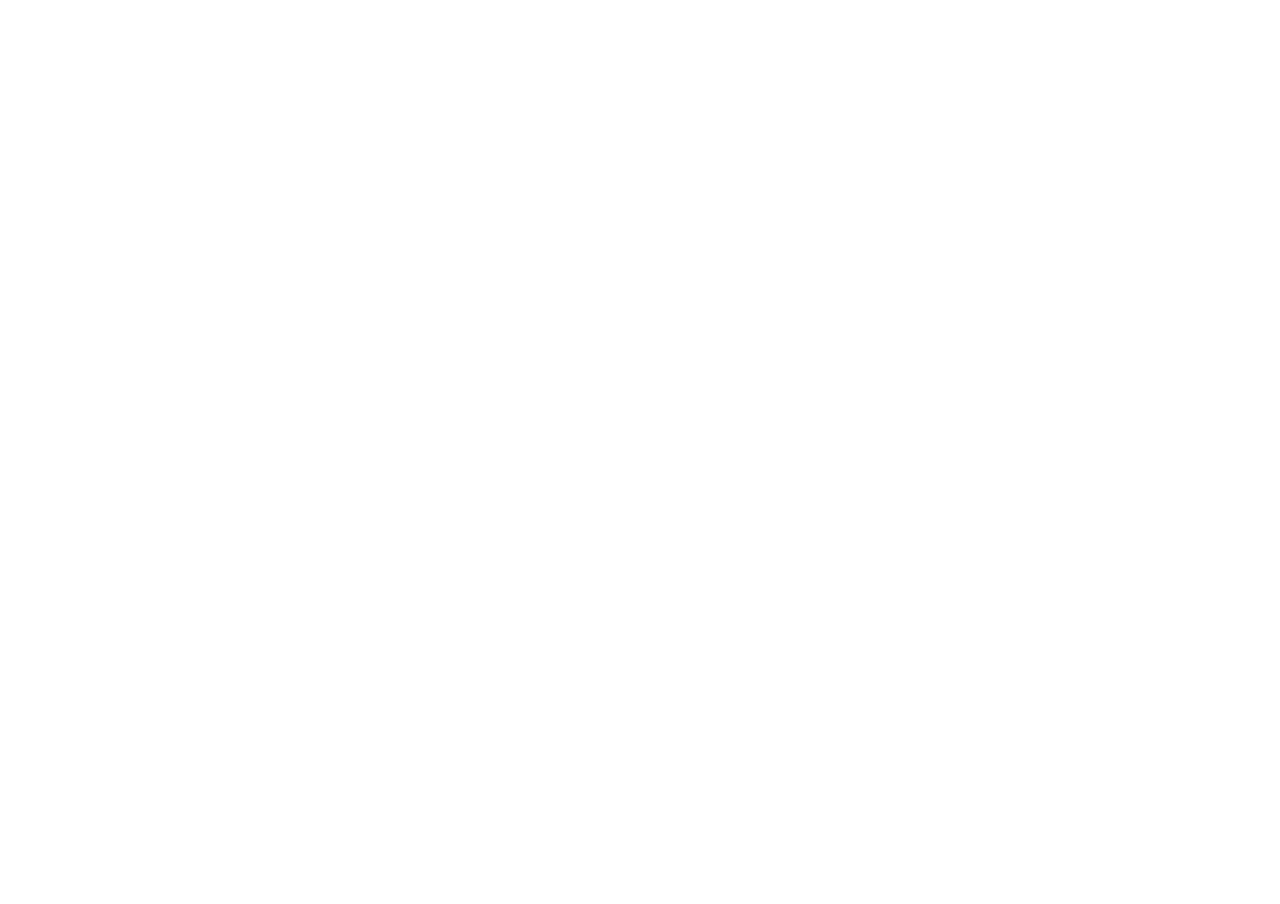
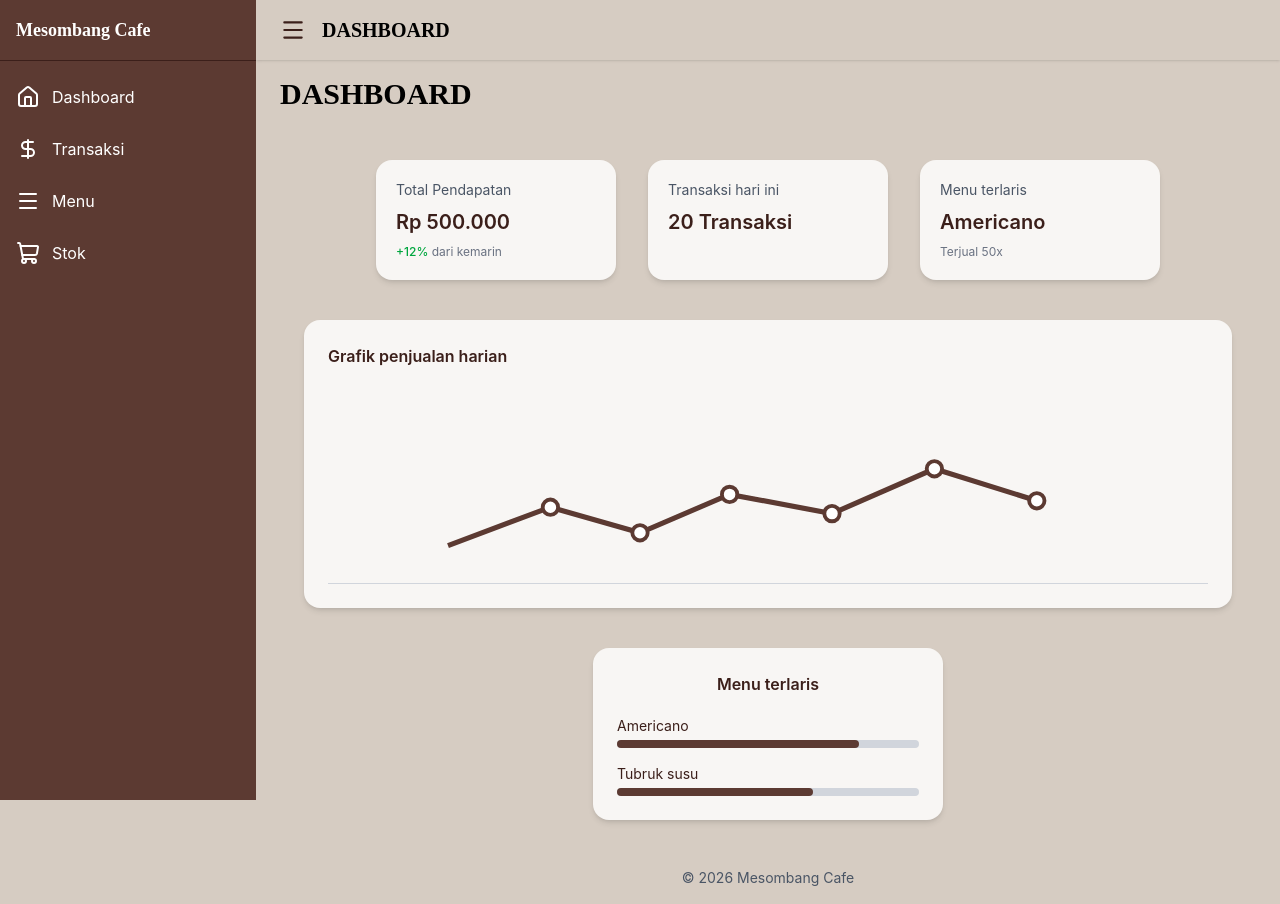
Before and after one commit to Eunii21/Sistem-Penjualan-Cafe, a React (Vite) app: page /dashboard in a window 1280 px wide. Before the commit this address had no page. Before the commit the page ends 800 px from the top, so only its background shows below. Built offline with nearby package versions, Linux system fonts and the light colour scheme; a web font is replaced by a local one.

Commit message:
tambah page dashboard

```diff
--- a/package.json
+++ b/package.json
@@ -10,6 +10,7 @@
     "preview": "vite preview"
   },
   "dependencies": {
+    "lucide-react": "^1.14.0",
     "react": "^19.2.5",
     "react-dom": "^19.2.5",
     "react-router-dom": "^7.14.2"
--- a/src/App.jsx
+++ b/src/App.jsx
@@ -1,10 +1,15 @@
 import { Routes, Route } from "react-router-dom";
-import LandingPage from "./pages/LandingPage"
+import LandingPage from "./pages/LandingPage";
+import MainLayout from "./layouts/MainLayout";
+import Dashboard from "./pages/Dashboard";
 
 function App() {
   return (
    <Routes>
    <Route path="/landing-page" element={<LandingPage />}/>
+   <Route path="/dashboard" element={<MainLayout />}>
+    <Route index element={<Dashboard />}/>
+    </Route>
    </Routes>
   );
 }
--- /dev/null
+++ b/src/components/Footer.jsx
@@ -0,0 +1,9 @@
+function Footer() {
+  return (
+    <div className="text-center py-4 text-sm text-gray-600">
+      © 2026 Mesombang Cafe
+    </div>
+  );
+}
+
+export default Footer;
--- /dev/null
+++ b/src/components/Header.jsx
@@ -0,0 +1,9 @@
+function Header() {
+  return (
+    <div className="px-6 py-4">
+      <h2 className="text-3xl font-abhaya">DASHBOARD</h2>
+    </div>
+  );
+}
+
+export default Header;
--- /dev/null
+++ b/src/components/Navbar.jsx
@@ -0,0 +1,17 @@
+import { Menu } from "lucide-react";
+
+function Navbar({ toggleSidebar }) {
+  return (
+    <div className="flex items-center justify-between px-6 py-4 bg-[#d6ccc2] shadow">
+      <div className="flex items-center gap-4">
+        <button onClick={toggleSidebar}>
+          <Menu size={26} className="text-[#3b1f1a]" />
+        </button>
+
+        <h1 className="text-xl font-abhaya">DASHBOARD</h1>
+      </div>
+    </div>
+  );
+}
+
+export default Navbar;
--- a/src/components/Sidebar.jsx
+++ b/src/components/Sidebar.jsx
@@ -0,0 +1,45 @@
+import { Home, DollarSign, Menu as MenuIcon, ShoppingCart } from "lucide-react";
+
+function Sidebar({ open }) {
+  return (
+   <div
+  className={`fixed top-0 left-0 h-screen bg-[#5c3a32] text-white transition-all duration-300 z-50 ${
+    open ? "w-64" : "w-16"
+  }`}
+>
+      {/* Logo */}
+      <div className="p-4 border-b border-[#3b1f1a]">
+        {open ? (
+          <h1 className="font-abhaya text-lg">Mesombang Cafe</h1>
+        ) : (
+          <span className="text-center block">☕</span>
+        )}
+      </div>
+
+      {/* Menu */}
+      <ul className="mt-4 space-y-3 px-2">
+        <li className="flex items-center gap-3 p-2 hover:bg-[#3b1f1a] rounded cursor-pointer">
+          <Home />
+          {open && <span>Dashboard</span>}
+        </li>
+
+        <li className="flex items-center gap-3 p-2 hover:bg-[#3b1f1a] rounded cursor-pointer">
+          <DollarSign />
+          {open && <span>Transaksi</span>}
+        </li>
+
+        <li className="flex items-center gap-3 p-2 hover:bg-[#3b1f1a] rounded cursor-pointer">
+          <MenuIcon />
+          {open && <span>Menu</span>}
+        </li>
+
+        <li className="flex items-center gap-3 p-2 hover:bg-[#3b1f1a] rounded cursor-pointer">
+          <ShoppingCart />
+          {open && <span>Stok</span>}
+        </li>
+      </ul>
+    </div>
+  );
+}
+
+export default Sidebar;
--- /dev/null
+++ b/src/layouts/MainLayout.jsx
@@ -0,0 +1,38 @@
+import { useState } from "react";
+import { Outlet } from "react-router-dom";
+
+import Navbar from "../components/Navbar";
+import Sidebar from "../components/Sidebar";
+import Header from "../components/Header";
+import Footer from "../components/Footer";
+
+function MainLayout() {
+  const [open, setOpen] = useState(true);
+
+  return (
+    <div className="flex min-h-screen bg-[#d6ccc2]">
+
+  {/* Sidebar */}
+  <Sidebar open={open} />
+
+  {/* Main */}
+  <div
+    className={`flex-1 flex flex-col transition-all duration-300 ${
+      open ? "ml-64" : "ml-16"
+    }`}
+  >
+    <Navbar toggleSidebar={() => setOpen(!open)} />
+    <Header />
+
+    <main className="flex-1 px-6 py-4">
+      <Outlet />
+    </main>
+
+    <Footer />
+  </div>
+
+</div>
+  );
+}
+
+export default MainLayout;
--- /dev/null
+++ b/src/pages/Dashboard.jsx
@@ -0,0 +1,126 @@
+function Dashboard() {
+  return (
+    <div className="px-6 py-4">
+
+      {/* ===== TOP CARDS ===== */}
+      <div className="flex gap-8 justify-center mb-10">
+
+        {/* CARD 1 */}
+        <div className="w-[240px] bg-[#f8f6f4] rounded-2xl shadow-md p-5">
+          <div className="text-sm text-gray-600 mb-2">Total Pendapatan</div>
+
+          <h2 className="text-xl font-semibold text-[#3b1f1a]">
+            Rp 500.000
+          </h2>
+
+          <p className="text-xs text-gray-500 mt-2">
+            <span className="text-green-600 font-medium">+12%</span> dari kemarin
+          </p>
+        </div>
+
+        {/* CARD 2 */}
+        <div className="w-[240px] bg-[#f8f6f4] rounded-2xl shadow-md p-5">
+          <div className="text-sm text-gray-600 mb-2">
+            Transaksi hari ini
+          </div>
+
+          <h2 className="text-xl font-semibold text-[#3b1f1a]">
+            20 Transaksi
+          </h2>
+        </div>
+
+        {/* CARD 3 */}
+        <div className="w-[240px] bg-[#f8f6f4] rounded-2xl shadow-md p-5">
+          <div className="text-sm text-gray-600 mb-2">Menu terlaris</div>
+
+          <h2 className="text-xl font-semibold text-[#3b1f1a]">
+            Americano
+          </h2>
+
+          <p className="text-xs text-gray-500 mt-2">
+            Terjual 50x
+          </p>
+        </div>
+
+      </div>
+
+      {/* ===== GRAFIK ===== */}
+      <div className="bg-[#f8f6f4] rounded-2xl shadow-md p-6 mb-10">
+
+        <h3 className="text-md font-semibold text-[#3b1f1a] mb-6">
+          Grafik penjualan harian
+        </h3>
+
+        {/* Chart dummy (lebih mirip garis desain) */}
+        <div className="relative h-48 w-full">
+
+          {/* garis horizontal */}
+          <div className="absolute bottom-0 left-0 w-full h-[1px] bg-gray-300"></div>
+
+          {/* garis utama */}
+          <svg viewBox="0 0 500 150" className="w-full h-full">
+            <polyline
+              fill="none"
+              stroke="#5c3a32"
+              strokeWidth="4"
+              points="0,120 80,90 150,110 220,80 300,95 380,60 460,85"
+            />
+
+            {/* titik */}
+            {[
+              [80, 90],
+              [150, 110],
+              [220, 80],
+              [300, 95],
+              [380, 60],
+              [460, 85],
+            ].map(([x, y], i) => (
+              <circle
+                key={i}
+                cx={x}
+                cy={y}
+                r="6"
+                fill="#fff"
+                stroke="#5c3a32"
+                strokeWidth="3"
+              />
+            ))}
+          </svg>
+
+        </div>
+      </div>
+
+      {/* ===== MENU TERLARIS ===== */}
+      <div className="flex justify-center">
+
+        <div className="w-[350px] bg-[#f8f6f4] rounded-2xl shadow-md p-6">
+
+          <h3 className="text-md font-semibold text-[#3b1f1a] mb-5 text-center">
+            Menu terlaris
+          </h3>
+
+          {/* Americano */}
+          <div className="mb-4">
+            <p className="text-sm text-[#3b1f1a] mb-1">Americano</p>
+            <div className="w-full h-2 bg-gray-300 rounded">
+              <div className="h-2 bg-[#5c3a32] rounded w-[80%]"></div>
+            </div>
+          </div>
+
+          {/* Tubruk */}
+          <div>
+            <p className="text-sm text-[#3b1f1a] mb-1">Tubruk susu</p>
+            <div className="w-full h-2 bg-gray-300 rounded">
+              <div className="h-2 bg-[#5c3a32] rounded w-[65%]"></div>
+            </div>
+          </div>
+
+        </div>
+
+      </div>
+
+    </div>
+  );
+}
+
+export default Dashboard;
```
Also changed, not shown: 1 other file (tests, documents, lock files or other folders).
